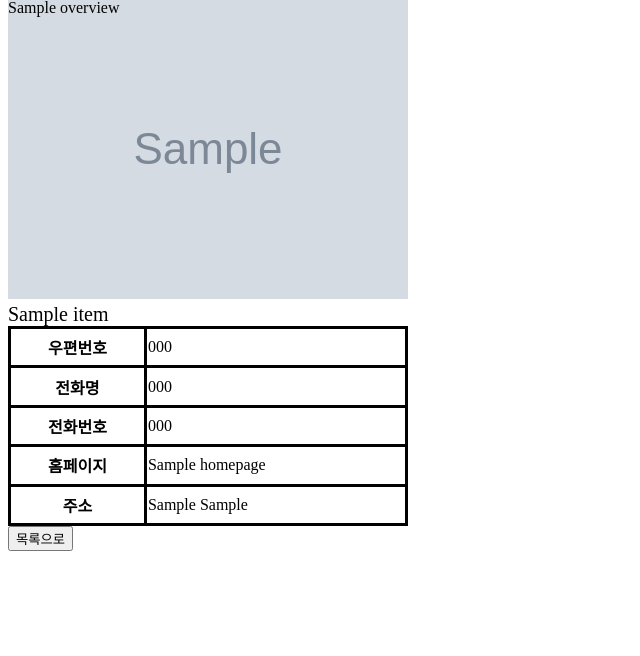
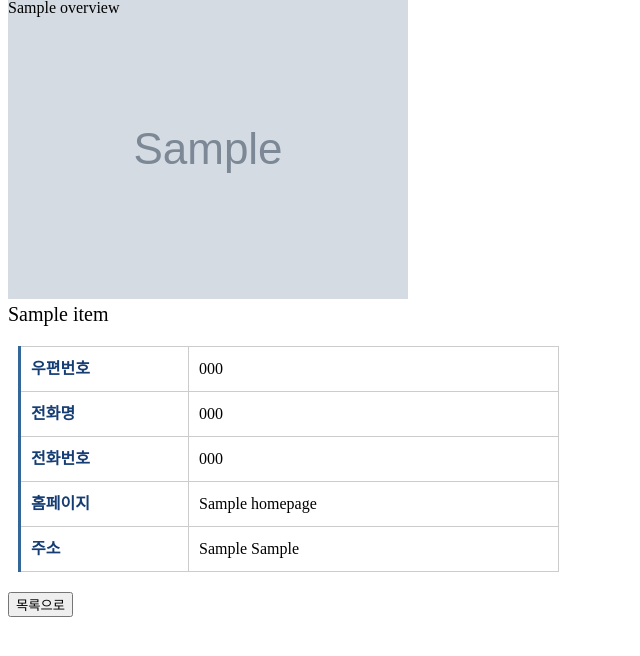
Before and after one commit to 2023-OSS-Team20/Tourist_attraction_Web, a Django app: template tourweb/tourapp/templates/tourapp/detail.html in a window 1280 px wide. Shown: the part 59-715 px from the top of the page, without its empty margins (0-640 px from the left). Run offline with Django 4.2, Linux system fonts and the light colour scheme; the template is opened without the code that fills it: most values are stand-ins (such as "Sample title", 1, 10 or a date in 2020); grey boxes marked "Sample" are stand-in pictures.

Commit message:
Update detail.css

```diff
--- a/tourweb/tourapp/static/css/detail.css
+++ b/tourweb/tourapp/static/css/detail.css
@@ -44,15 +44,28 @@ img{
 }
 
 .infotable{
-  width: 400px;
-  height: 200px;
   border-collapse: collapse;
+  text-align: left;
+  line-height: 1.5;
+  border-top: 1px solid #ccc;
+  border-left: 3px solid #369;
+  margin : 20px 10px;
 }
 th{
-  border-style : solid;
+  width: 147px;
+  padding: 10px;
+  font-weight: bold;
+  vertical-align: top;
+  color: #153d73;
+  border-right: 1px solid #ccc;
+  border-bottom: 1px solid #ccc;
 }
 td{
-  border-style : solid;
+  width: 349px;
+  padding: 10px;
+  vertical-align: top;
+  border-right: 1px solid #ccc;
+  border-bottom: 1px solid #ccc;
 }
 .overviewWrap{
   position: absolute;
```
